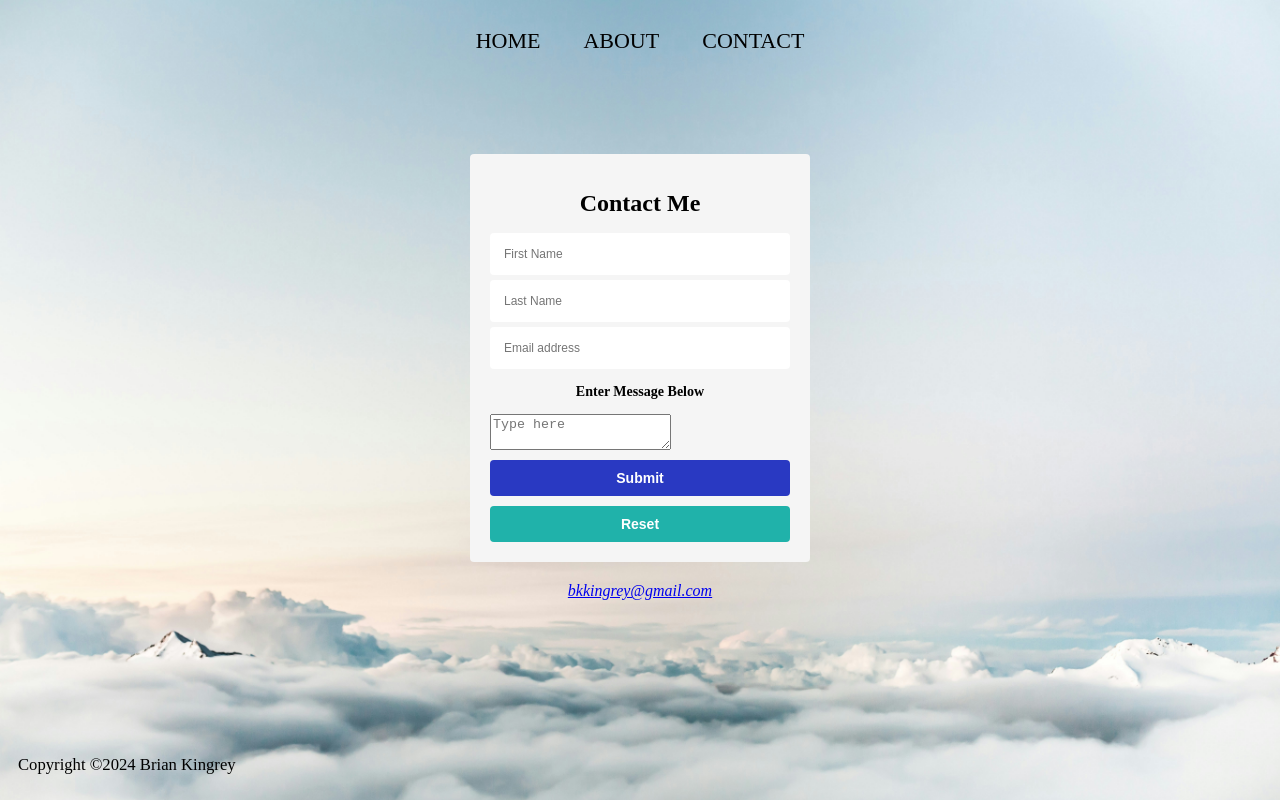
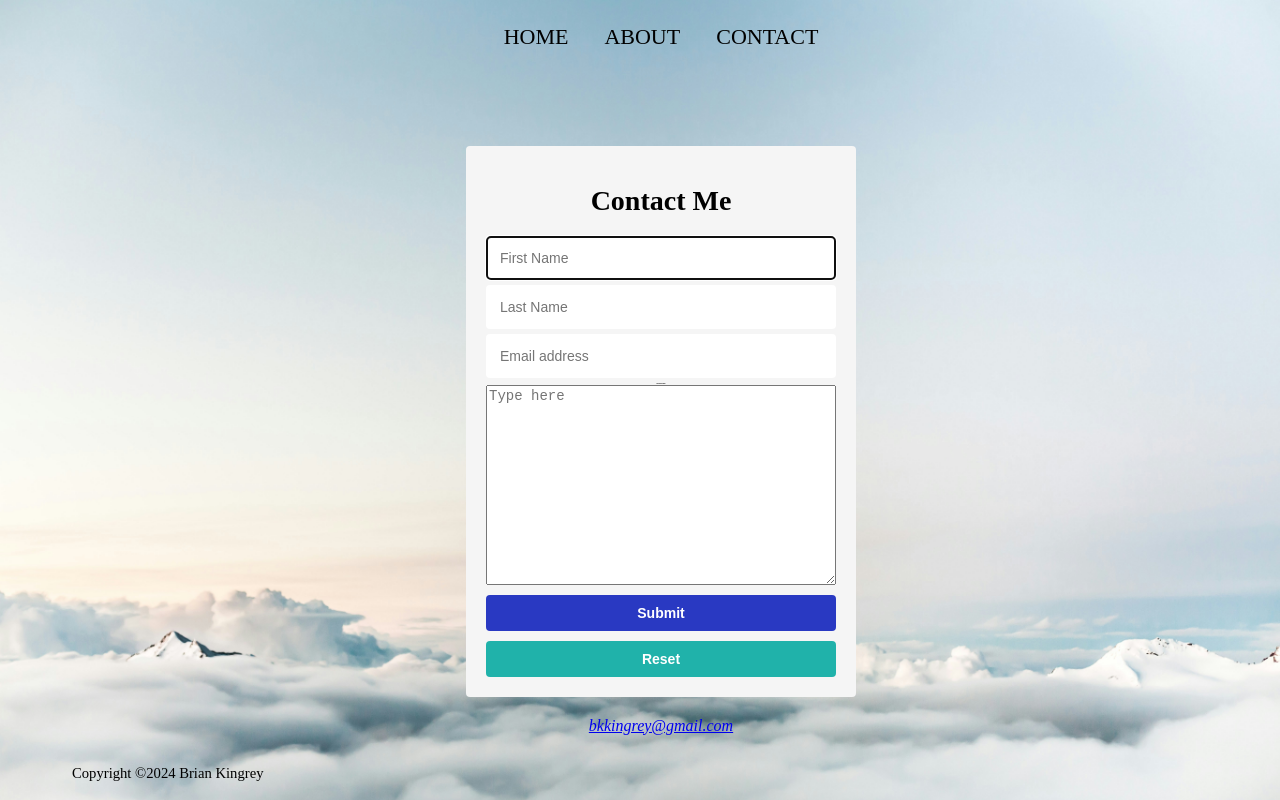
Before and after one commit to bkingrey608/Web-Development, a website: page contact.html in a window 1280 px wide. Drawn offline with Linux system fonts and the light colour scheme.

Commit message:
Add files via upload

```diff
--- a/contact.html
+++ b/contact.html
@@ -19,12 +19,11 @@
     <div class="container">
       <!--<form id="form" action="/submit-form" method="post"> -->
         <form id="form" action="/submit-form" method="post">
-        <!-- action to be added later-->
         <h1>Contact Me</h1>
 
          <!-- Create input fields using placeholders rather than labels-->
         <div class="input-control">
-          <input id="firstName" name="firstName" type="text" placeholder="First Name" >
+          <input id="firstName" name="firstName" type="text" placeholder="First Name" autofocus>
           <div class="error"></div>
         </div>
 
--- a/styles.css
+++ b/styles.css
@@ -1,12 +1,30 @@
+
+
+/* * {
+    margin: 0;
+    padding: 0;
+    box-sizing: border-box; // Size = Border + Padding + Content box, margin is not included
+} */
+
 
 p{
     font-family: 'Times New Roman', Times, serif;
-    font-size: 20px;
+    font-size: 1.1em;
+    line-height: 1.3;
+    margin: 0px;
+    text-align: justify;
+    margin-right: 50px;
+    padding: 0.75rem
+}
+
+h2{
+    margin-top: 2rem;
+    padding-left: 0.75rem;
 }
 
 img {
-    height: 21%;
-    width: 17%;
+    height: 24%;
+    width: 20%;
     margin-left: 20px;
     border-radius: 10px;
     float: left;
@@ -15,16 +33,15 @@ img {
 
 li {
     text-align: left;
+    line-height: 1.54;
 }
 
 .links {
     text-align: center;
     width: 400px;
     margin: 1vh auto 0 auto;
-    padding: 20px;
-    background-color: none;
+    padding: 1rem;
     border-radius: 4px;
-    font-size: 12px;
 }
 
 a:hover {
@@ -39,21 +56,22 @@ nav a {
     color: black;
     text-decoration: none;
     font-size: 22px;
-    padding-inline: 20px;
+    padding-inline: 1rem;
 }
 
 body {
     background-image: url(dominik-schroder-FIKD9t5_5zQ-unsplash.jpg);
     background-size:cover;
+    margin-left: 50px;
 }
 
 #form {
-    width: 300px;
+    width: 350px;
     margin: 10vh auto 0 auto;
     padding: 20px;
     background-color: whitesmoke;
     border-radius: 4px;
-    font-size: 12px;
+    font-size: 14px;
 }
 
 #form h1 {
@@ -63,6 +81,7 @@ body {
 #form h3 {
     color: black;
     text-align: center;
+    font-size: 1;
 }
 
 #form button {
@@ -94,7 +113,7 @@ body {
     border-radius: 4px;
     margin-bottom: 5px;
     display: block;
-    font-size: 12px;
+    font-size: 14px;
     padding: 12px;
     width: 100%;
 }
@@ -108,9 +127,14 @@ body {
 }
 
 .updates {
-    margin-top: 100PX;
+    font-size: 1.1em;
+    margin-top: 50PX;
+    padding-left: 0.75rem;
 }
 
 textarea{
-    max-width: 300px;
+    max-width: 350px;
+    inline-size: 350px;
+    height: 200px;
+    font-size: 14px;
 }
```
Also changed, not shown: about.html (+6 -4 lines).
